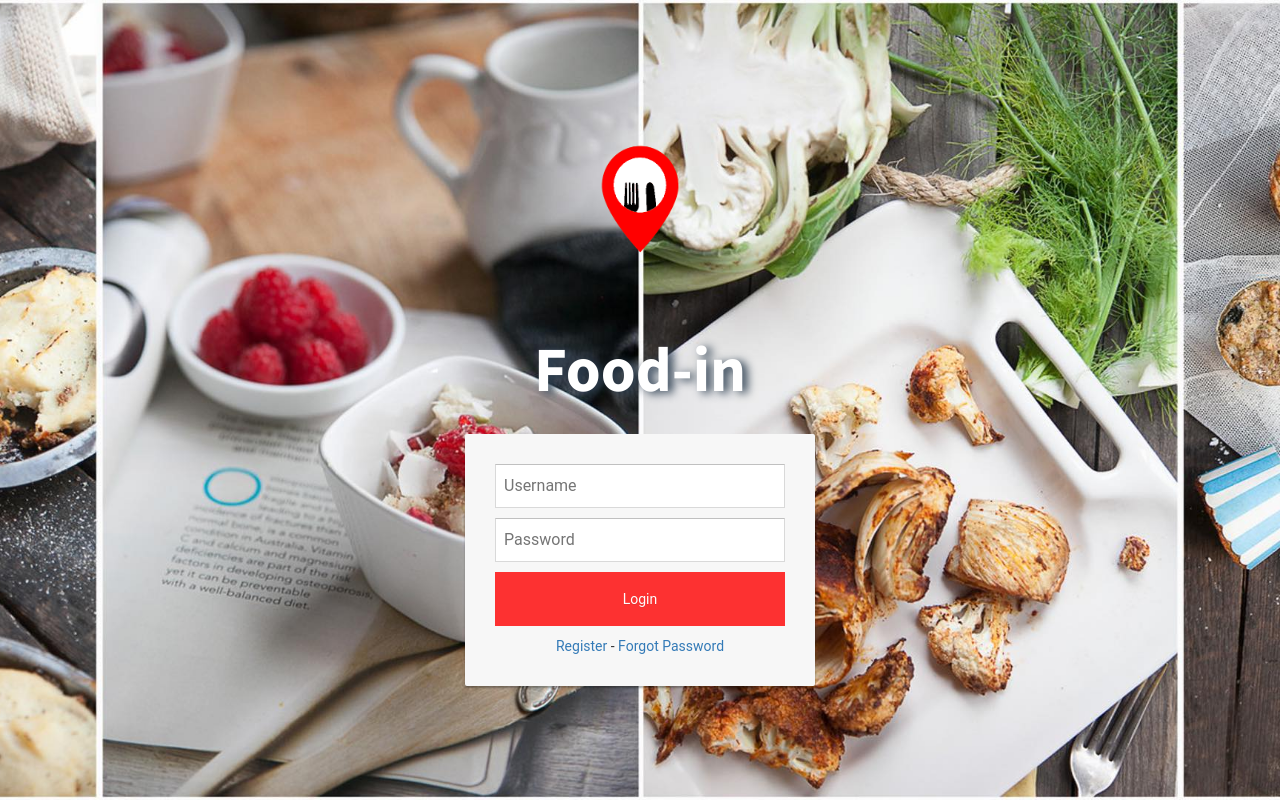
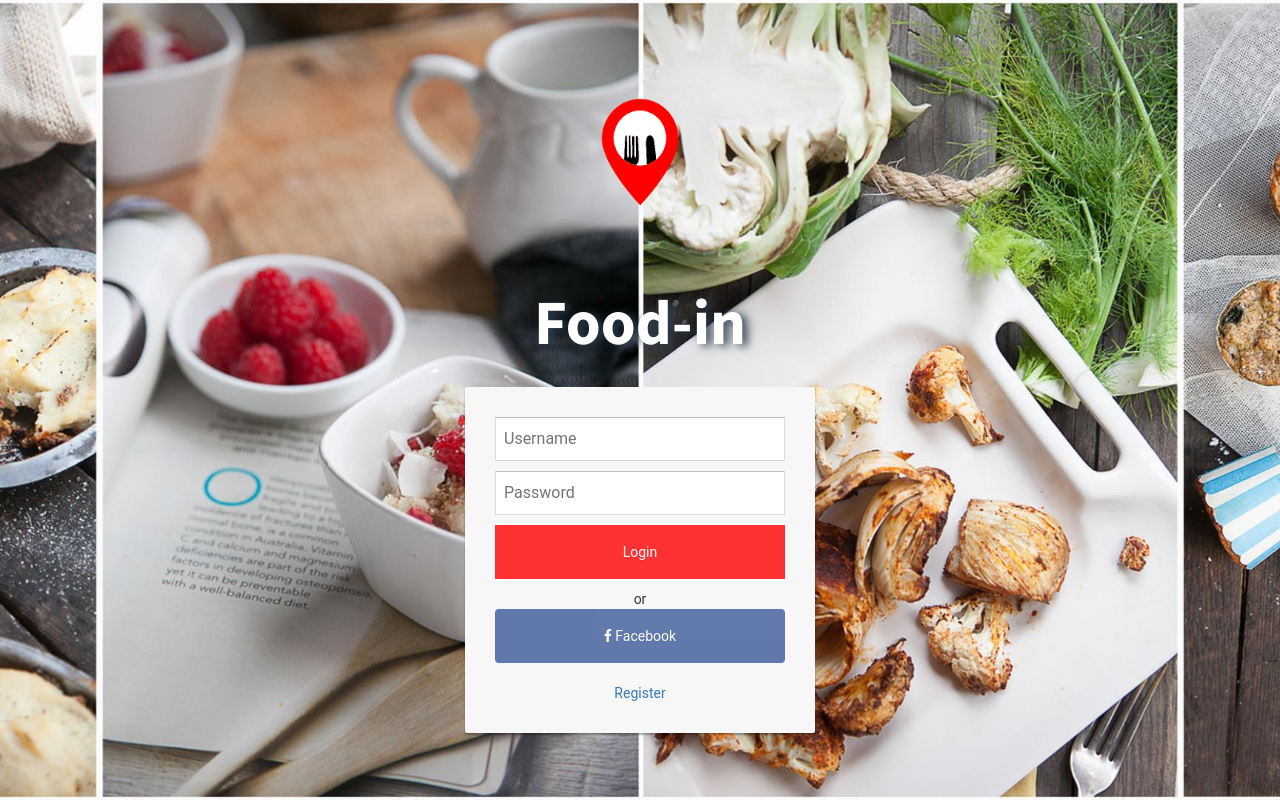
Before and after one commit to limchengbin/justeat, a PHP site: page / in a window 1280 px wide. Run offline with PHP 8.4, Linux system fonts and the light colour scheme.

Commit message:
fb button

```diff
--- a/css/index.css
+++ b/css/index.css
@@ -32,7 +32,7 @@ and open the template in the editor.
 
 }
 
-.quote{
+.title{
     color: #fff !important;
     font-weight: bold;
     text-shadow: 5px 2px 10px #2c3e50;
@@ -112,3 +112,19 @@ and open the template in the editor.
     background-color: #cc0000;
     /* background-image: -webkit-gradient(linear, 0 0, 0 100%,   from(#4d90fe), to(#357ae8)); */
 }
+
+.btn-fb{
+    border: 0px;
+    color: #fff;
+    text-shadow: 0 1px rgba(0,0,0,0.1);
+    background-color: #3b5998;
+    opacity: 0.8;
+    padding: 17px 0px;
+    font-family: roboto;
+    font-size: 14px;
+    width: 100%;
+}
+.btn-fb:hover{
+    color: #fff;
+    background-color:#496ebc
+}
--- a/index.php
+++ b/index.php
@@ -45,19 +45,20 @@ and open the template in the editor.
         <!-- Header -->
         <header id="top" class="header">
             <div class="text-vertical-center">
-
                 <h1><img class="bounce" src="img/logo2.png" alt=""/></h1>
-                <h1 class="quote">Food-in</h1>
+                <h1 class="title">Food-in</h1>
                 <div class="modal-dialog">
                     <div class="loginmodal-container">
                         <form id="login-form" method="" action="">
                             <input type="text" name="user" placeholder="Username">
                             <input type="password" name="pass" placeholder="Password">
                             <input type="submit" name="login" class="login loginmodal-submit" value="Login">
+                            <center>or</center>
+                            <a href="#" class="btn btn-fb"><i class="fa fa-facebook"></i> Facebook</a>
                         </form>
-
+                        <br>
                         <div class="login-help">
-                            <a href="#">Register</a> - <a href="#">Forgot Password</a>
+                            <a href="#">Register</a>
                         </div>
                     </div>
                 </div>
```
